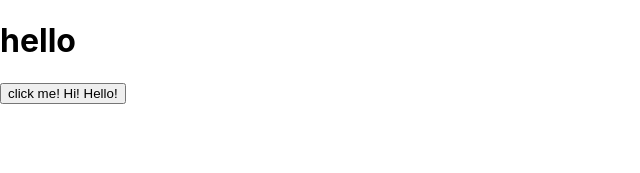
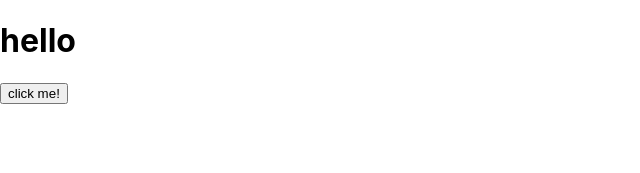
Before and after one commit to Jichul54/react, a React (Create React App) app: page / in a window 1280 px wide. Shown: the top 173 px of the page, without its empty margins (0-640 px from the left). Built offline with nearby package versions, Linux system fonts and the light colour scheme.

Commit message:
remove comment

```diff
--- a/src/components/Header.js
+++ b/src/components/Header.js
@@ -10,7 +10,7 @@ const Header = () => {
           setValue("Thank You");
         }}
       >
-        click me! Hi! Hello!
+        click me!
       </button>
     </div>
   );
```
Also changed, not shown: 1 other file (tests, documents, lock files or other folders).
